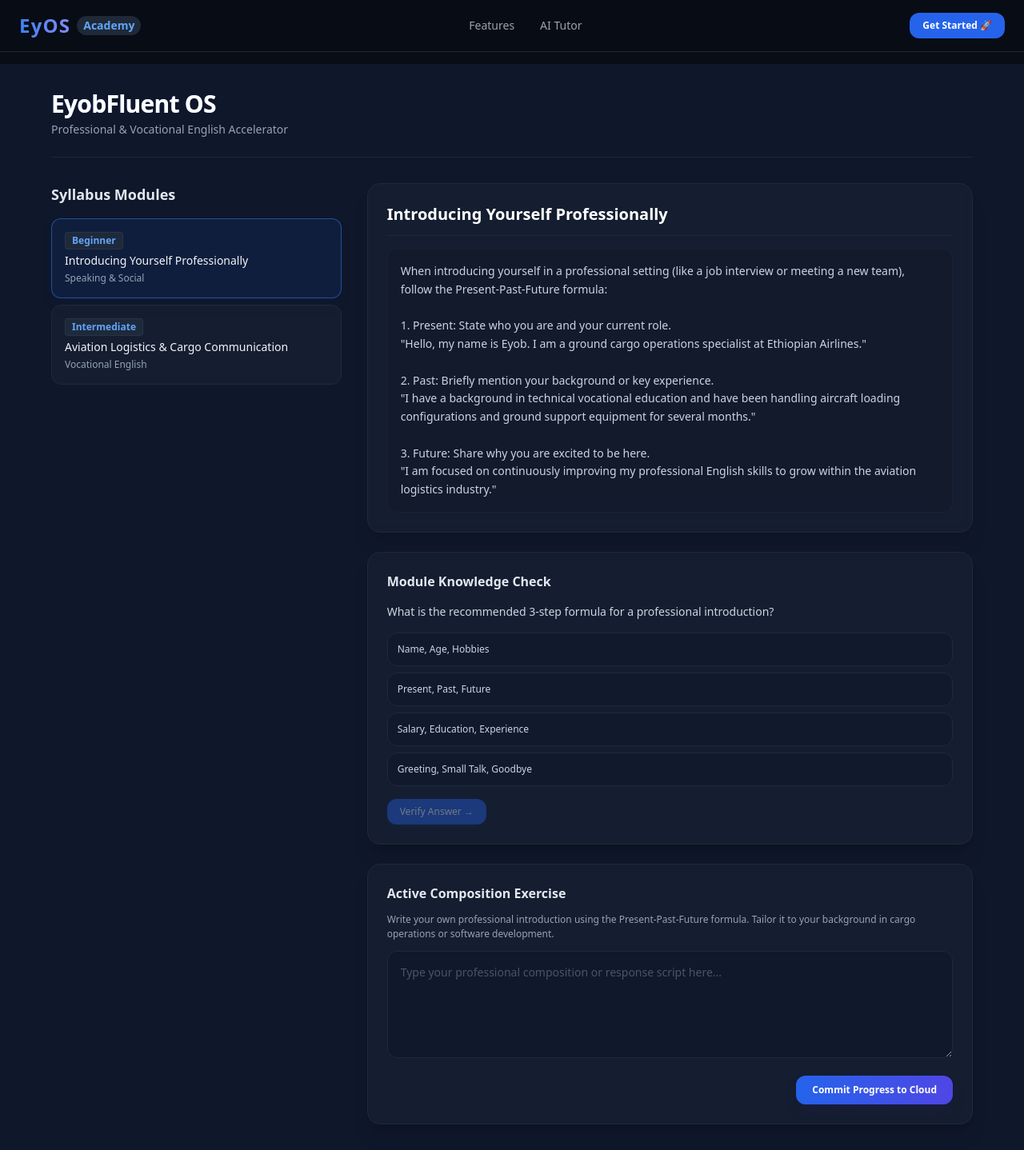
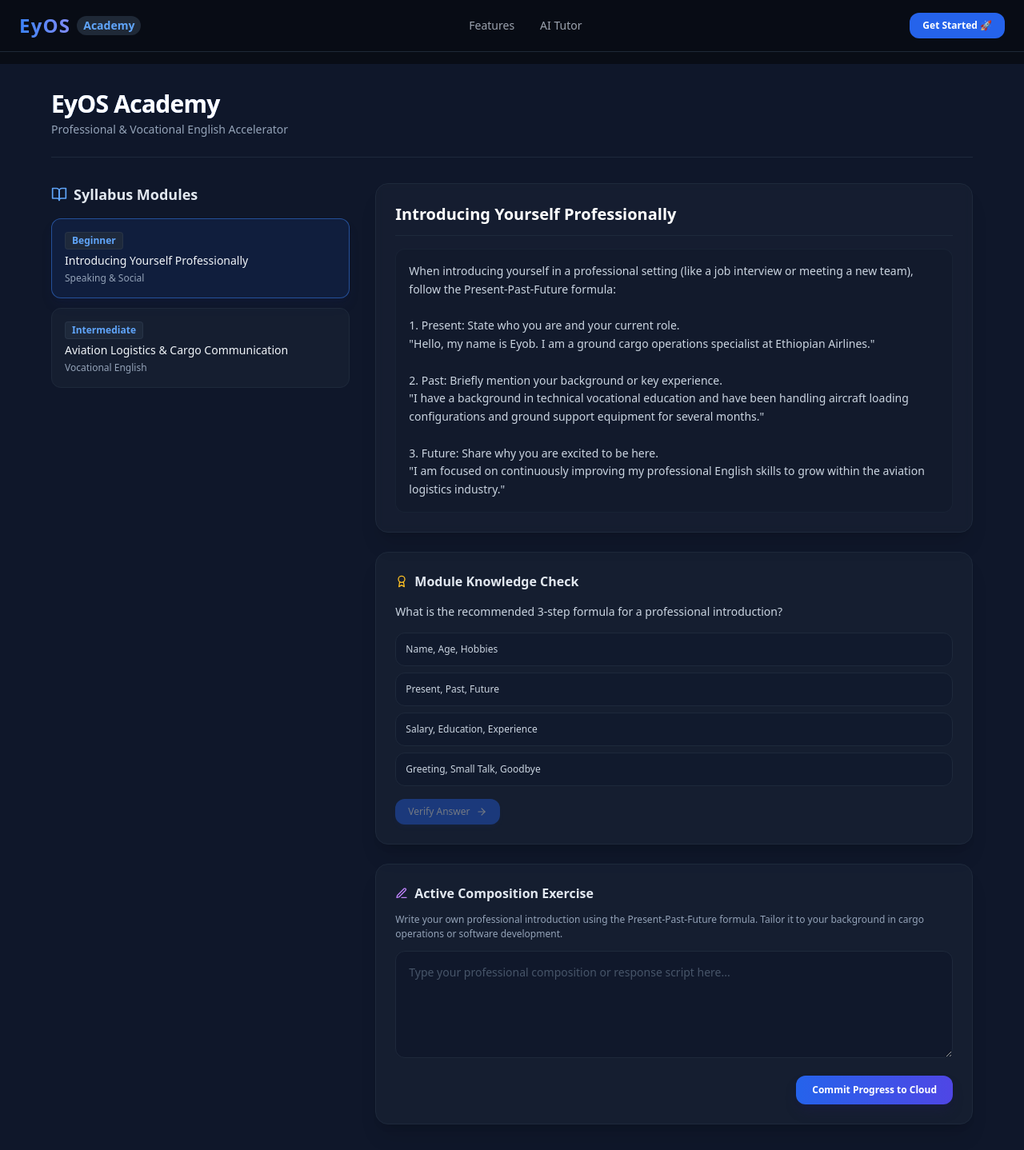
Before and after one commit to eyobaasefa19-hue/EyOS-Academy, a Next.js app: page /dashboard in a window 1280 px wide. Shown: the whole page at 80% size. Built offline with nearby package versions, Linux system fonts and the light colour scheme; no server answers.

Commit message:
Update page.tsx

```diff
--- a/src/app/dashboard/page.tsx
+++ b/src/app/dashboard/page.tsx
@@ -1,8 +1,8 @@
 'use client';
 
 import { useState, useEffect } from 'react';
-// የነበረውን `@/lib/supabase` ወደ ቀጥተኛ መንገድ `../../lib/supabase` ቀይረነዋል
 import { supabase } from '../../lib/supabase';
+import { BookOpen, CheckCircle, ArrowRight, Award, Edit3, RefreshCw, User } from 'lucide-react';
 
 interface Lesson {
   id: string;
@@ -198,23 +198,25 @@ export default function EnglishLearningDashboard() {
         <header className="mb-8 border-b border-slate-800 pb-6 flex flex-col md:flex-row justify-between items-start md:items-center gap-4">
           <div>
             <h1 className="text-3xl font-bold tracking-tight text-white bg-gradient-to-r from-blue-400 to-indigo-400 bg-clip-text text-transparent">
-              EyobFluent OS
+              EyOS Academy
             </h1>
             <p className="text-slate-400 text-sm mt-1">Professional & Vocational English Accelerator</p>
           </div>
           {user && (
-            <div className="bg-slate-800/80 px-4 py-2 rounded-lg border border-slate-700/50 text-xs text-slate-300">
-              Active Session: <span className="text-blue-400 font-medium">{user.email}</span>
+            <div className="bg-slate-800/80 px-4 py-2 rounded-lg border border-slate-700/50 text-xs text-slate-300 flex items-center gap-2">
+              <User className="w-3.5 h-3.5 text-blue-400" />
+              <span>Active Session: <span className="text-blue-400 font-medium">{user.email}</span></span>
             </div>
           )}
         </header>
 
-        <div className="grid grid-cols-1 lg:grid-cols-3 gap-8">
-          <div className="space-y-4">
-            <h2 className="text-lg font-semibold text-slate-200">
-              Syllabus Modules
+        {/* እዚህ ላይ `flex-col lg:flex-row` አድርገን ሞባይል ላይ እንዳይደራረብ አስተካክለነዋል */}
+        <div className="flex flex-col lg:flex-row gap-8">
+          <div className="w-full lg:w-1/3 space-y-4">
+            <h2 className="text-lg font-semibold text-slate-200 flex items-center gap-2">
+              <BookOpen className="w-5 h-5 text-blue-400" /> Syllabus Modules
             </h2>
-            <div className="space-y-2">
+            <div className="space-y-3">
               {lessons.map((lesson) => {
                 const isCompleted = progress[lesson.id]?.completed;
                 const isActive = activeLesson.id === lesson.id;
@@ -232,7 +234,7 @@ export default function EnglishLearningDashboard() {
                       <span className="text-xs font-semibold px-2 py-0.5 rounded bg-slate-800 text-blue-400 border border-slate-700/50">
                         {lesson.level}
                       </span>
-                      {isCompleted && <span className="text-emerald-400 text-xs">✓ Done</span>}
+                      {isCompleted && <CheckCircle className="w-4 h-4 text-emerald-400" />}
                     </div>
                     <h3 className="font-medium text-sm text-slate-100">{lesson.title}</h3>
                     <p className="text-xs text-slate-400 mt-1">{lesson.category}</p>
@@ -242,7 +244,7 @@ export default function EnglishLearningDashboard() {
             </div>
           </div>
 
-          <div className="lg:col-span-2 space-y-6">
+          <div className="w-full lg:w-2/3 space-y-6">
             <div className="bg-slate-800/40 border border-slate-800 rounded-2xl p-6 shadow-xl backdrop-blur-sm">
               <h2 className="text-xl font-bold text-white mb-4 border-b border-slate-800 pb-3">
                 {activeLesson.title}
@@ -253,8 +255,8 @@ export default function EnglishLearningDashboard() {
             </div>
 
             <div className="bg-slate-800/40 border border-slate-800 rounded-2xl p-6 shadow-xl">
-              <h3 className="text-md font-semibold text-slate-200 mb-4">
-                Module Knowledge Check
+              <h3 className="text-md font-semibold text-slate-200 mb-4 flex items-center gap-2">
+                <Award className="w-4 h-4 text-amber-400" /> Module Knowledge Check
               </h3>
               <p className="text-sm text-slate-300 mb-4 font-medium">{activeLesson.quiz.question}</p>
 
@@ -288,9 +290,9 @@ export default function EnglishLearningDashboard() {
                 <button
                   disabled={selectedOption === null}
                   onClick={handleQuizSubmit}
-                  className="mt-4 px-4 py-2 rounded-xl bg-blue-600 hover:bg-blue-500 disabled:opacity-40 text-white font-medium text-xs transition-all shadow-md shadow-blue-900/20"
+                  className="mt-4 px-4 py-2 rounded-xl bg-blue-600 hover:bg-blue-500 disabled:opacity-40 text-white font-medium text-xs flex items-center gap-2 transition-all shadow-md shadow-blue-900/20"
                 >
-                  Verify Answer →
+                  Verify Answer <ArrowRight className="w-3.5 h-3.5" />
                 </button>
               ) : (
                 <div className="mt-4 p-3 rounded-xl bg-slate-900/80 border border-slate-800 text-xs text-slate-400 leading-normal">
@@ -301,8 +303,8 @@ export default function EnglishLearningDashboard() {
             </div>
 
             <div className="bg-slate-800/40 border border-slate-800 rounded-2xl p-6 shadow-xl">
-              <h3 className="text-md font-semibold text-slate-200 mb-3">
-                Active Composition Exercise
+              <h3 className="text-md font-semibold text-slate-200 mb-3 flex items-center gap-2">
+                <Edit3 className="w-4 h-4 text-purple-400" /> Active Composition Exercise
               </h3>
               <p className="text-xs text-slate-400 mb-3 leading-normal">{activeLesson.writingPrompt}</p>
               <textarea
@@ -327,9 +329,15 @@ export default function EnglishLearningDashboard() {
                 <button
                   disabled={saving}
                   onClick={handleSaveProgress}
-                  className="px-5 py-2.5 rounded-xl bg-gradient-to-r from-blue-600 to-indigo-600 hover:from-blue-500 hover:to-indigo-500 disabled:opacity-50 text-white font-semibold text-xs transition-all shadow-lg shadow-indigo-950/40"
+                  className="px-5 py-2.5 rounded-xl bg-gradient-to-r from-blue-600 to-indigo-600 hover:from-blue-500 hover:to-indigo-500 disabled:opacity-50 text-white font-semibold text-xs flex items-center gap-2 transition-all shadow-lg shadow-indigo-950/40"
                 >
-                  {saving ? 'Syncing Progress...' : 'Commit Progress to Cloud'}
+                  {saving ? (
+                    <>
+                      <RefreshCw className="w-3.5 h-3.5 animate-spin" /> Syncing Progress...
+                    </>
+                  ) : (
+                    'Commit Progress to Cloud'
+                  )}
                 </button>
               </div>
             </div>
```
